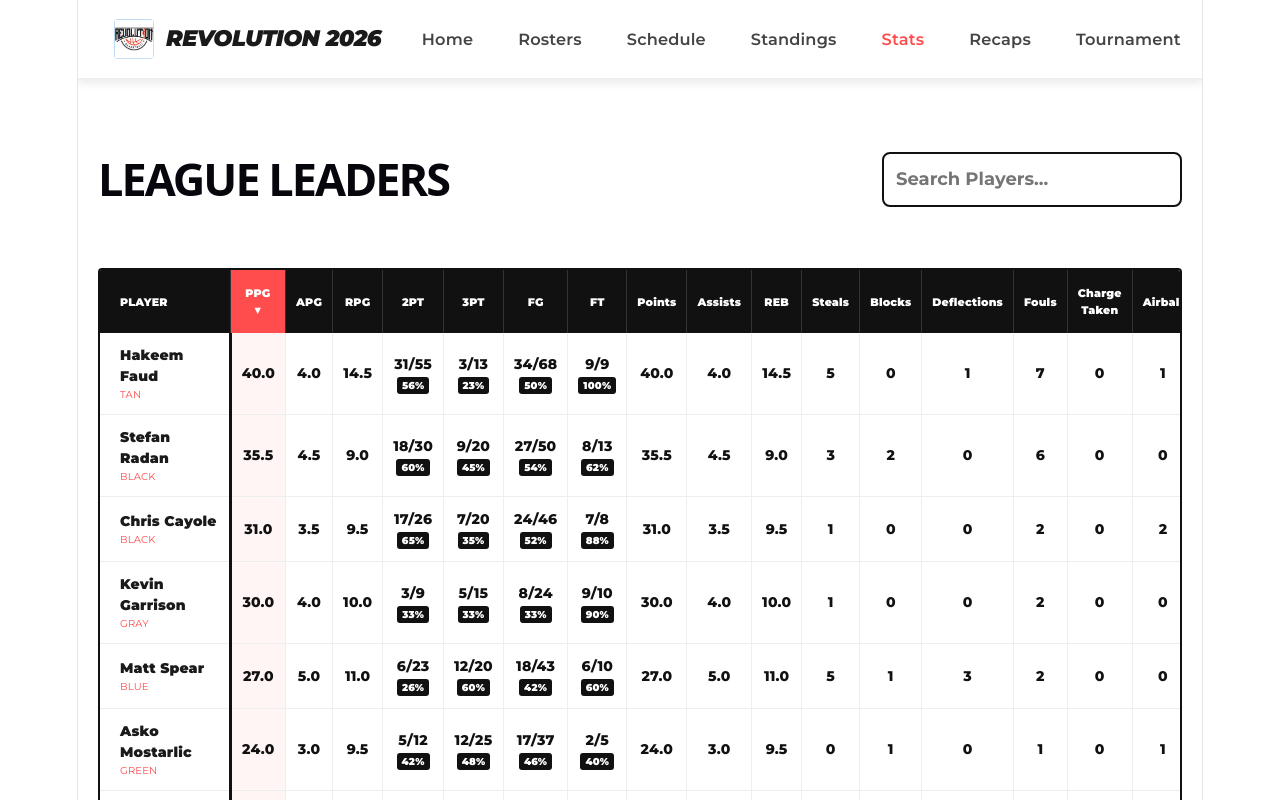
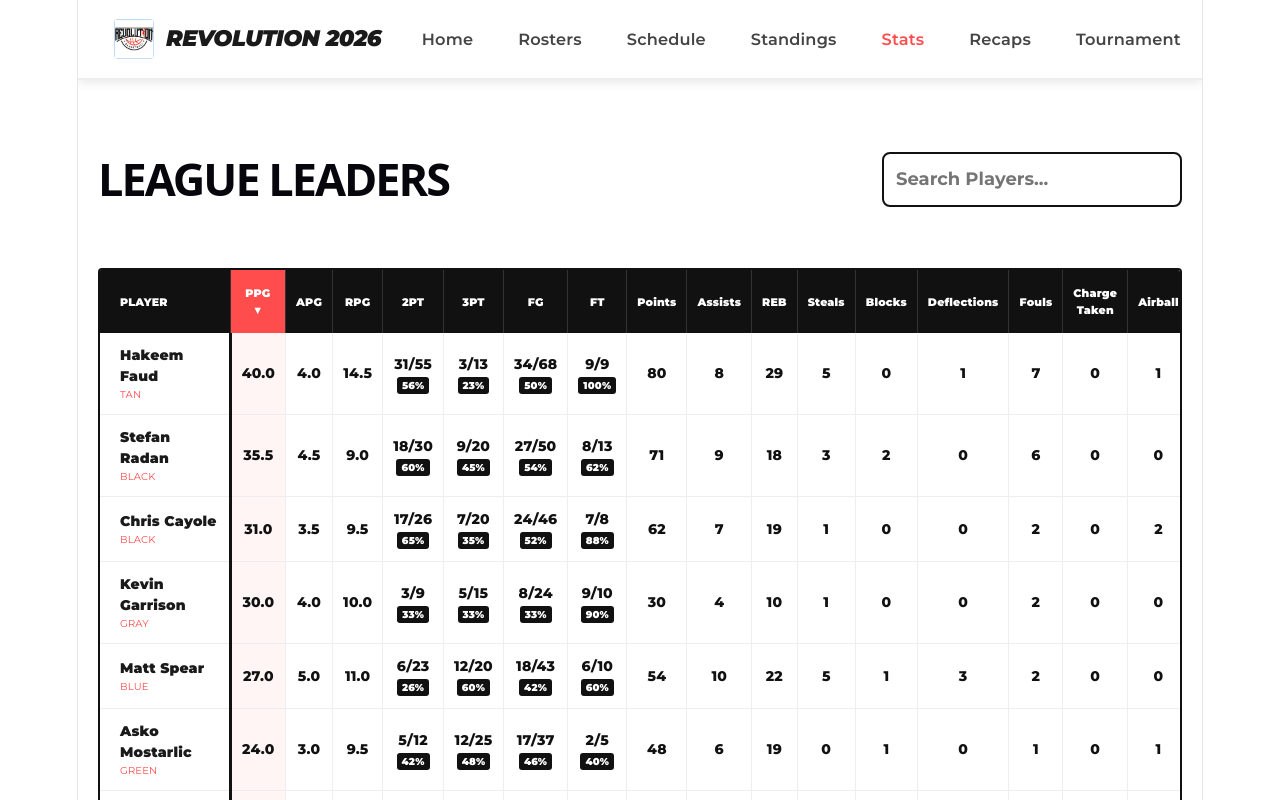
Before and after one commit to jhare3/RevolutionSummer2026, a React (Vite) app: page /stats in a window 1280 px wide. Shown: the top 800 px of the page. Built offline with nearby package versions, Linux system fonts and the light colour scheme.

Commit message:
fixed stats bug

```diff
--- a/src/pages/Stats.jsx
+++ b/src/pages/Stats.jsx
@@ -47,12 +47,12 @@ const Stats = () => {
     items.sort((a, b) => {
       const sortMap = {
         "PPG":          "PPG",
-        "Points":       "PPG",
-        "Assists":      "APG",
-        "REB":          "RPG",
-        "2PT":          "twoM",     // Sort by 2PT makes only
+        "Points":       "points",     // Updated to sort by cumulative points
+        "Assists":      "assists",    // Updated to sort by cumulative assists
+        "REB":          "rebounds",   // Updated to sort by cumulative rebounds
+        "2PT":          "twoM",
         "3PT":          "threePM",
-        "FG":           "fgm",      // Sort by combined FG makes
+        "FG":           "fgm",
         "FT":           "ftm",
         "Steals":       "steals",
         "Blocks":       "blocks",
@@ -92,14 +92,14 @@ const Stats = () => {
   const renderCellContent = (player, header) => {
     const s = player.stats;
     switch(header) {
-      case "2PT": return renderStacked(s.twoM, s.twoA, s["2FG%"]);       // 2PT only
+      case "2PT": return renderStacked(s.twoM, s.twoA, s["2FG%"]);
       case "3PT": return renderStacked(s.threePM, s.threePA, s["3FG%"]);
-      case "FG":  return renderStacked(s.fgm, s.fga, s["FG%"]);          // Combined 2PT + 3PT
+      case "FG":  return renderStacked(s.fgm, s.fga, s["FG%"]);
       case "FT":  return renderStacked(s.ftm, s.fta, s["FT%"]);
-      case "REB": return <span style={primaryText}>{s.RPG || 0}</span>;
-      case "Points":
+      case "REB": return <span style={primaryText}>{s.rebounds || 0}</span>;
+      case "Points": return <span style={primaryText}>{s.points || 0}</span>;
       case "PPG": return <span style={primaryText}>{s.PPG || 0}</span>;
-      case "Assists": return <span style={primaryText}>{s.APG || 0}</span>;
+      case "Assists": return <span style={primaryText}>{s.assists || 0}</span>;
       case "Steals": return <span style={primaryText}>{s.steals || 0}</span>;
       case "Blocks": return <span style={primaryText}>{s.blocks || 0}</span>;
       case "Deflections": return <span style={primaryText}>{s.deflections || 0}</span>;
```
